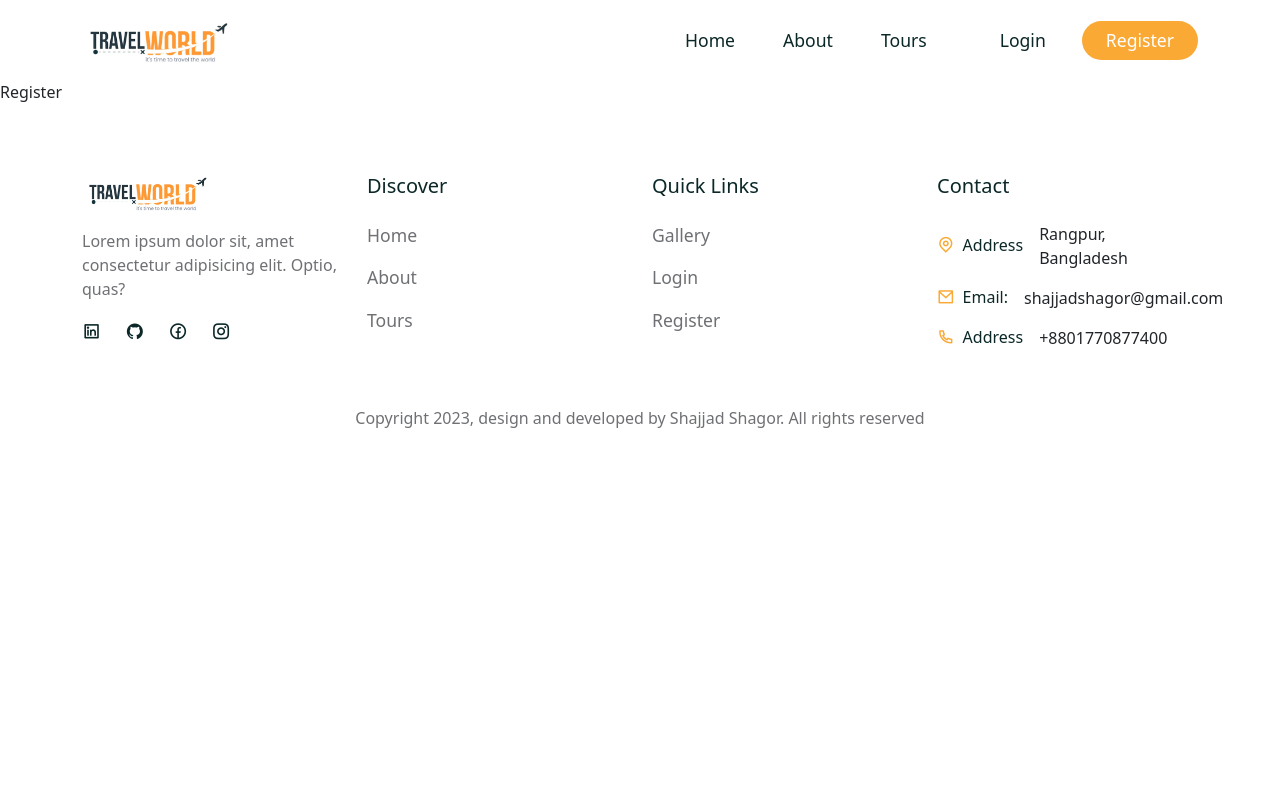
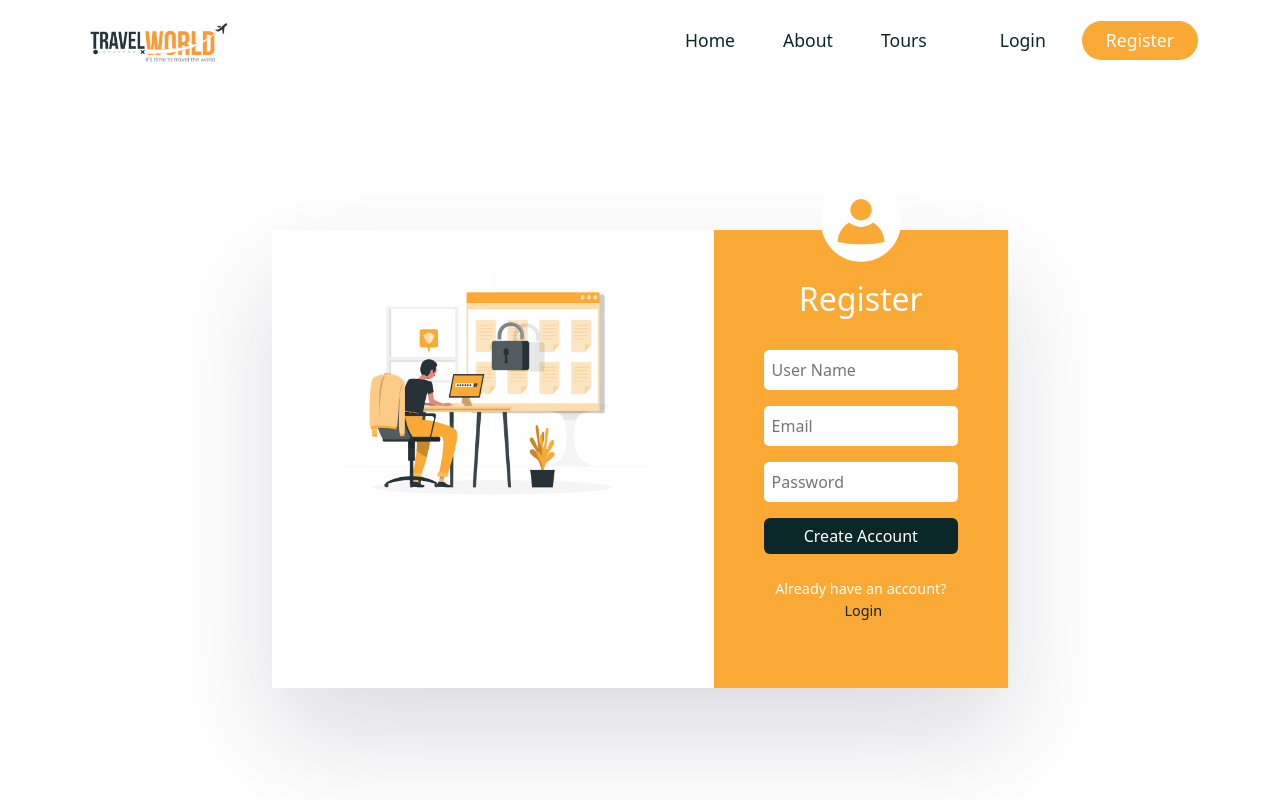
Before and after one commit to shagors/tour-project-mern, a React (Create React App) app in the folder frontend/: page /register in a window 1280 px wide. Shown: the top 800 px of the page. Built offline with nearby package versions, Linux system fonts and the light colour scheme; a web font is replaced by a local one.

Commit message:
register page design

```diff
--- a/frontend/src/pages/Login.jsx
+++ b/frontend/src/pages/Login.jsx
@@ -35,7 +35,7 @@
                 </div>
                 <h2>Login</h2>
 
-                <Form>
+                <Form onSubmit={handleClick}>
                   <FormGroup>
                     <input
                       type="email"
--- a/frontend/src/pages/Register.jsx
+++ b/frontend/src/pages/Register.jsx
@@ -1,7 +1,86 @@
-import React from "react";
+import React, { useState } from "react";
+import "../styles/login.css";
+import { Button, Col, Container, Form, FormGroup, Row } from "reactstrap";
+import { Link } from "react-router-dom";
+import registerImg from "../assets/images/register.png";
+import userIcon from "../assets/images/user.png";
 
 const Register = () => {
-  return <div>Register</div>;
+  const [credentials, setCredentials] = useState({
+    userName: undefined,
+    email: undefined,
+    password: undefined,
+  });
+
+  const handleChange = (e) => {
+    setCredentials((prev) => ({ ...prev, [e.target.id]: e.target.value }));
+  };
+
+  const handleClick = (e) => {
+    e.preventDefault();
+  };
+
+  return (
+    <section>
+      <Container>
+        <Row>
+          <Col lg="8" className="m-auto">
+            <div className="login__container d-flex justify-content-between">
+              <div className="login__img">
+                <img src={registerImg} alt="" />
+              </div>
+
+              <div className="login__form">
+                <div className="user">
+                  <img src={userIcon} alt="" />
+                </div>
+                <h2>Register</h2>
+
+                <Form onSubmit={handleClick}>
+                  <FormGroup>
+                    <input
+                      type="text"
+                      placeholder="User Name"
+                      required
+                      id="username"
+                      onChange={handleChange}
+                    />
+                  </FormGroup>
+                  <FormGroup>
+                    <input
+                      type="email"
+                      placeholder="Email"
+                      required
+                      id="email"
+                      onChange={handleChange}
+                    />
+                  </FormGroup>
+                  <FormGroup>
+                    <input
+                      type="password"
+                      placeholder="Password"
+                      required
+                      id="password"
+                      onChange={handleChange}
+                    />
+                  </FormGroup>
+                  <Button
+                    className="btn secondary__btn auth__btn"
+                    type="submit"
+                  >
+                    Create Account
+                  </Button>
+                </Form>
+                <p>
+                  Already have an account? <Link to="/login">Login</Link>
+                </p>
+              </div>
+            </div>
+          </Col>
+        </Row>
+      </Container>
+    </section>
+  );
 };
 
 export default Register;
```
